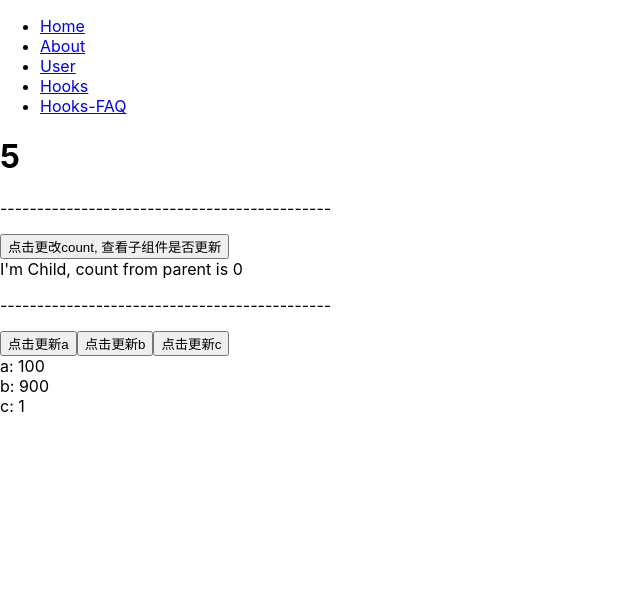
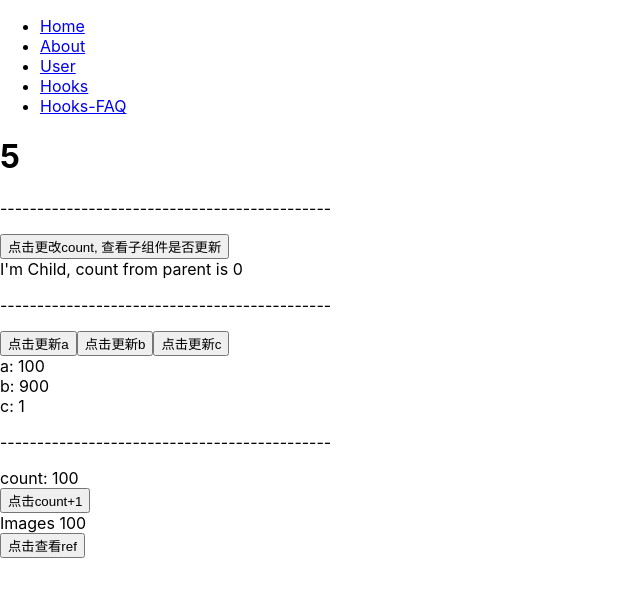
Before and after one commit to aniviaH/study-react, a React (Create React App) app: page /#/hooks-faq in a window 1280 px wide. Shown: the top 596 px of the page, without its empty margins (0-640 px from the left). Built offline with nearby package versions, Linux system fonts and the light colour scheme.

Commit message:
feat: hook-faq--how-to-create-expensive-objects-lazily

```diff
--- /dev/null
+++ b/src/hooks-faq/how-to-create-expensive-objects-lazily.js
@@ -0,0 +1,110 @@
+import {useState, useRef} from 'react'
+
+// 如果依赖数组的值相同，useMemo 允许你 记住一次昂贵的计算。但是，这仅作为一种提示，并不 保证 计算不会重新运行。但有时候需要确保一个对象仅被创建一次。
+
+// 第一个常见的使用场景是当创建初始 state 很昂贵时：
+export default function () {
+  const [count, setCount] = useState(100)
+
+  return (
+    <>
+      <p>---------------------------------------------</p>
+      <div>count: {count}</div>
+      <button onClick={() => setCount(count => count + 1)}>点击count+1</button>
+      {/* <Table count={count} /> */}
+      <Image count={count} />
+      {/* <Image2 count={count} /> */}
+    </>
+  )
+}
+
+function createRows (count) {
+  console.log('createRows---被调用了')
+  let rows = []
+  for (let i = 0; i < count; i++) {
+    rows.push({
+      id: i,
+      name: `name_${i}`
+    })
+  }
+
+  return rows
+}
+
+function Table (props) {
+  console.log('Table---渲染了');
+  // ⚠️ createRows() 每次渲染都会被调用
+  // const [rows, setRows] = useState(createRows(props.count)); // 但每次渲染时rows都取第一次执行的数据，后面的执行都会被忽略，不会更新到useState的返回值 https://react.docschina.org/docs/hooks-reference.html#usestate
+  // console.log('rows---', rows);
+
+  // 为避免重新创建被忽略的初始 state，我们可以传一个 函数 给 useState：
+  // ✅ createRows() 只会被调用一次
+  const [rows2, setRows2] = useState(() => createRows(props.count));
+  // console.log('rows2---', rows2);
+  // React 只会在首次渲染时调用这个函数。
+
+  return (
+    <>
+      <div>Table {props.count}</div>
+    </>
+  )
+  // ...
+}
+
+// 你或许也会偶尔想要避免重新创建 useRef() 的初始值。举个例子，或许你想确保某些命令式的 class 实例只被创建一次：
+function Image (props) {
+  function onIntersect () {
+    console.log('onIntersect---')
+  }
+  function createIntersectionObserver() {
+    console.log('createIntersectionObserver---')
+    const io = new IntersectionObserver(onIntersect)
+    console.log('io---', io);
+  }
+  // ⚠️ IntersectionObserver 在每次渲染都会被创建
+  const ref = useRef(createIntersectionObserver())
+
+  function onViewRefData () {
+    console.log('onViewRefData---ref', ref.current)
+  }
+  onViewRefData()
+  return (
+    <>
+      <div >Images {props.count}</div>
+      <button onClick={onViewRefData}>点击查看ref</button>
+    </>
+  )
+}
+
+// useRef 不会 像 useState 那样接受一个特殊的函数重载。相反，你可以编写你自己的函数来创建并将其设为惰性的：
+function Image2(props) {
+  const ref = useRef(null);
+
+  function onIntersect () {
+    console.log('onIntersect---')
+  }
+
+  // ✅ IntersectionObserver 只会被惰性创建一次
+  function getObserver(props) {
+    console.log('getObserver-----');
+    if (ref.current === null) {
+      ref.current = new IntersectionObserver(onIntersect);
+    }
+    return ref.current;
+  }
+
+  // 当你需要时，调用 getObserver()
+  // ...
+  console.log('ref---', ref, ref.current)
+  function onViewRefData () {
+    console.log('onViewRefData---ref', ref.current)
+  }
+  return (
+    <>
+      <div>Image2 {props.count}</div>
+      <button onClick={() => getObserver()}>点击初始化ref</button>
+      <button onClick={onViewRefData}>点击查看ref</button>
+    </>
+  )
+}
+// 这避免了我们在一个对象被首次真正需要之前就创建它。如果你使用 Flow 或 TypeScript，你还可以为了方便给 getObserver() 一个不可为 null 的类型。
--- a/src/hooks-faq/how-to-memoize-calculations.js
+++ b/src/hooks-faq/how-to-memoize-calculations.js
@@ -18,6 +18,18 @@ export default function () {
     console.log('count---', count)
   }
   const memoizedValue = useMemo(() => computeExpensiveValue(a, b), [a, b])
+
+  /**
+   *
+   * @param {string} a
+   * @param {number} b
+   * @param {number} c
+   * @return {number}
+   */
+  function testJSDoc (a, b, c) {
+
+  }
+  testJSDoc(1, 2, 3)
 
   return <>
     <p>---------------------------------------------</p>
--- a/src/views/hooks-faq/index.js
+++ b/src/views/hooks-faq/index.js
@@ -2,6 +2,7 @@
 import {StateExample, RefExample} from './../../hooks-faq/what-can-i-do-if-my-effect-dependencies-change-too-often'
 import HowDoIImplementShouldComponentUpdate from './../../hooks-faq/how-do-i-implement-shouldcomponentupdate'
 import HowToMemoizeCalculations from './../../hooks-faq/how-to-memoize-calculations'
+import HowToCreateExpensiveObjectsLazily from './../../hooks-faq/how-to-create-expensive-objects-lazily'
 
 export default function () {
 
@@ -14,6 +15,8 @@ export default function () {
       <HowDoIImplementShouldComponentUpdate />
 
       <HowToMemoizeCalculations />
+
+      <HowToCreateExpensiveObjectsLazily />
     </>
   )
 }
```
